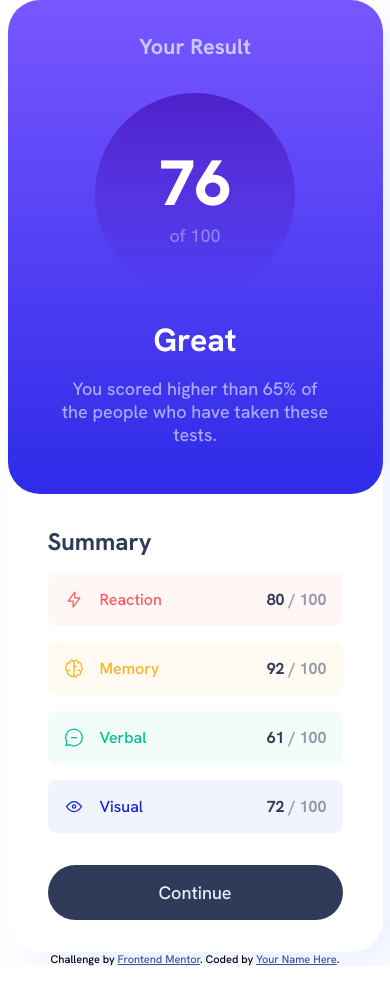
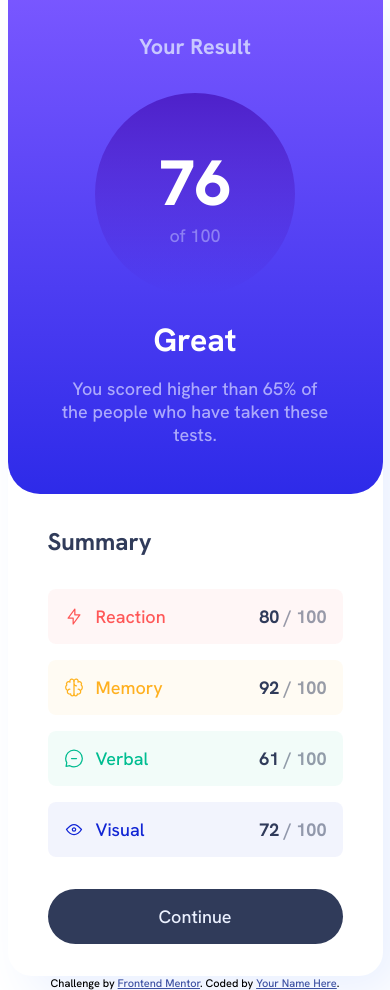
Before and after one commit to amangofer/frontendmentor-challenges, a plain HTML site: page results-summary-component/index.html in a window 390 px wide. Before the commit the page ends 966 px from the top, so only its background shows below. Drawn offline with Linux system fonts and the light colour scheme.

Commit message:
fix mobile border-radius
 - make the top of the border-radius 0 on mobile
 - remove the height from both mobile and desktop

```diff
--- a/results-summary-component/style.css
+++ b/results-summary-component/style.css
@@ -42,7 +42,6 @@ body {
 .result-card {
     box-shadow: 20px 20px 50px var(--clr-ale-blue);
     width: 740px;
-    height: 500px;
     border-radius: 2rem;
     display: flex;
 }
@@ -99,7 +98,7 @@ body {
 
 .summery {
     width: 50%;
-    border-radius: 2rem;
+    border-radius: 1.5rem;
     padding: 2rem 2.5rem;
     display: flex;
     flex-direction: column;
@@ -110,6 +109,7 @@ body {
     flex-direction: column;
     gap: 1rem;
     padding-bottom: 2rem;
+    margin-top: 1rem;
 }
 .summery > h2 {
     color: var(--clr-dark-gray-blue);
@@ -121,6 +121,7 @@ body {
     padding: 1rem;
     border-radius: .5rem;
     font-weight: var(--fw-medium);
+    font-size: var(--fs-p);
 }
 
 .reaction {
@@ -142,7 +143,7 @@ body {
 
 .left {
     display: flex;
-    gap: 1rem;
+    gap: .75rem;
 }
 
 .right {
@@ -180,7 +181,7 @@ body {
     color: hsl(228, 45%, 44%);
 }
 
-@media only screen and (max-width: 750px){
+@media only screen and (max-width: 700px){
     .result-card {
         width: 375px;
         height: auto;
@@ -189,6 +190,8 @@ body {
     }
     .result {
         width: 100%;
+        border-top-left-radius: 0;
+        border-top-right-radius: 0;
     }
     .summery {
         width: 100%;
```
